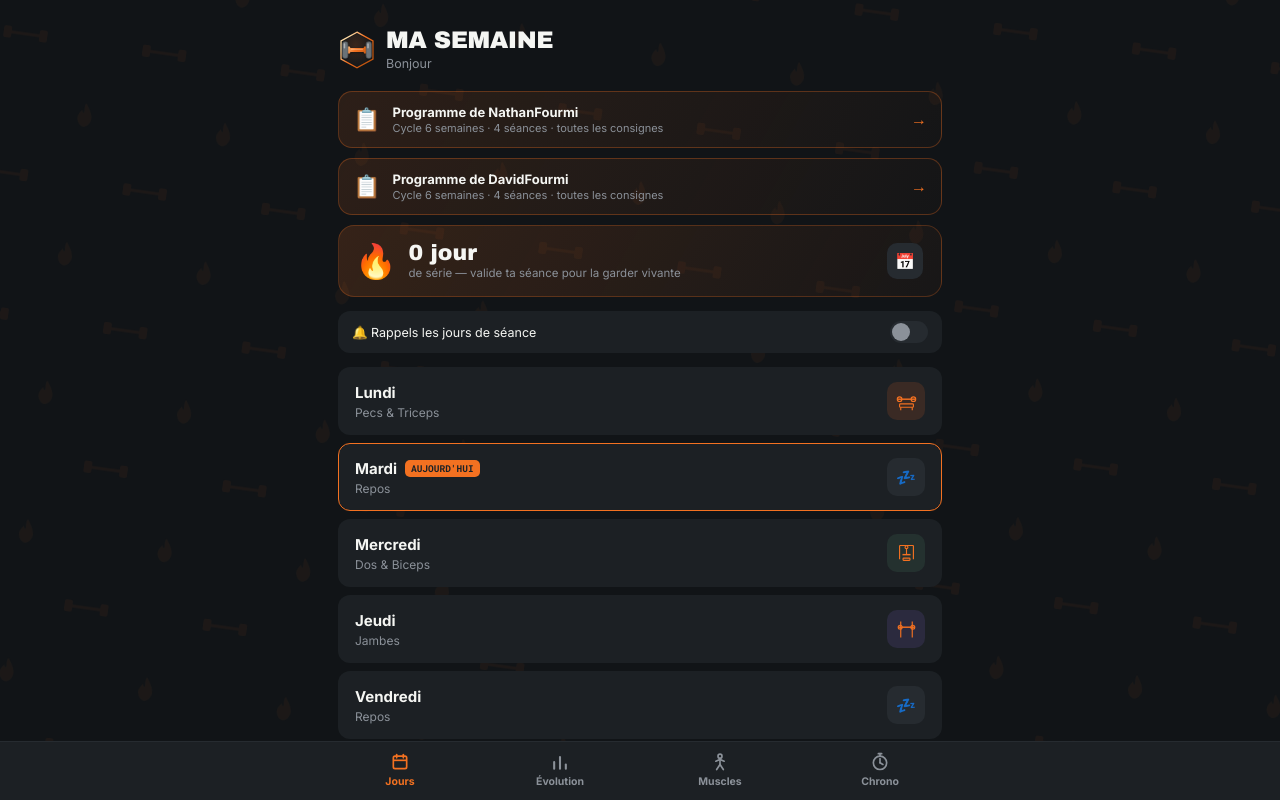
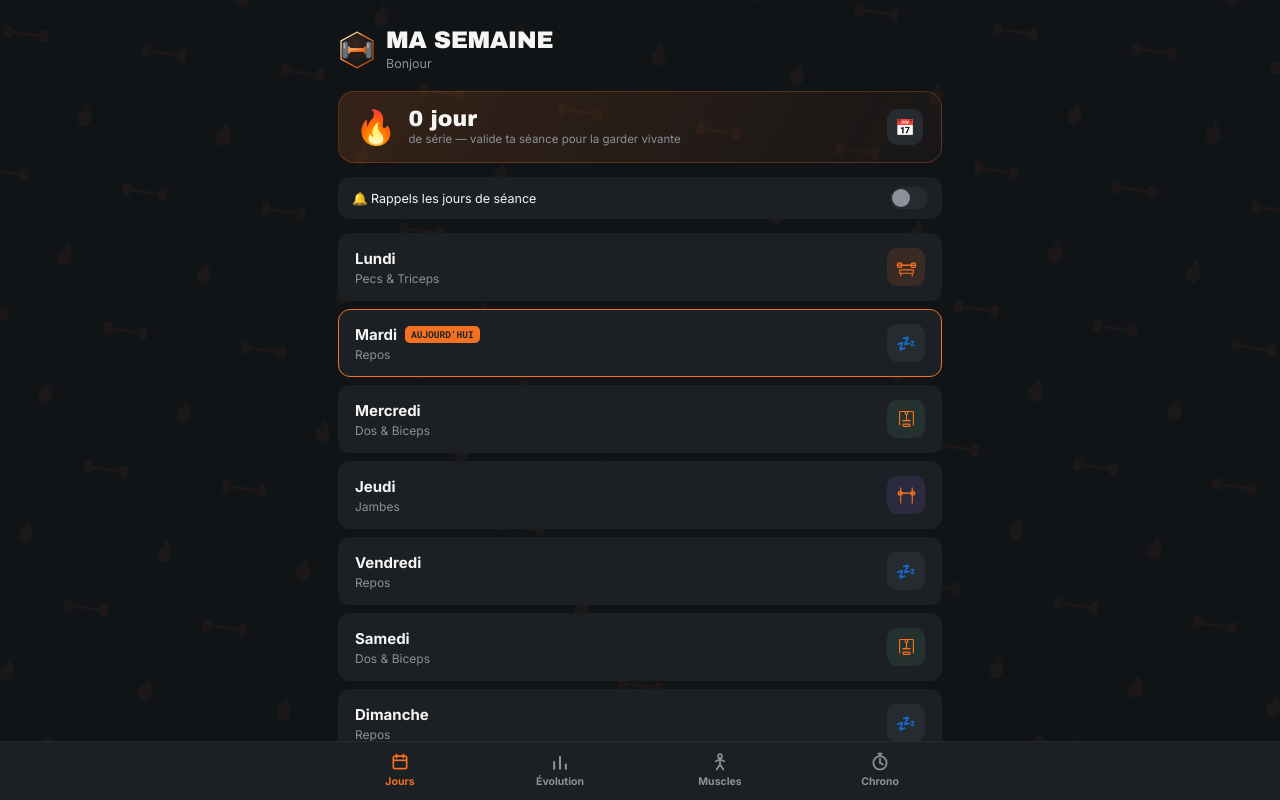
Before and after one commit to davidbdesk76-hash/sport, a React (Vite) app: page / in a window 1280 px wide. Shown: the top 800 px of the page. Built offline with nearby package versions, Linux system fonts and the light colour scheme.

Commit message:
Add files via upload

```diff
--- a/src/App.jsx
+++ b/src/App.jsx
@@ -2846,52 +2846,6 @@ function AccueilView({ program, today, streak, validatedDays, remindersEnabled,
         </div>
       )}
 
-      <button
-        onClick={onOpenNathan}
-        style={{
-          display: "flex",
-          alignItems: "center",
-          gap: 12,
-          border: "1px solid rgba(243,113,33,0.3)",
-          borderRadius: 14,
-          padding: "12px 14px",
-          marginBottom: 2,
-          background: "linear-gradient(120deg, rgba(243,113,33,0.12), rgba(243,113,33,0.02))",
-          cursor: "pointer",
-          textAlign: "left",
-        }}
-      >
-        <span style={{ fontSize: 22 }}>📋</span>
-        <div style={{ flex: 1 }}>
-          <div style={{ fontFamily: "Inter", fontWeight: 700, fontSize: 13, color: "var(--text)" }}>Programme de NathanFourmi</div>
-          <div style={{ fontFamily: "Inter", fontSize: 11, color: "var(--text-muted)", marginTop: 1 }}>Cycle 6 semaines · 4 séances · toutes les consignes</div>
-        </div>
-        <span style={{ color: "var(--accent)", fontSize: 16 }}>→</span>
-      </button>
-
-      <button
-        onClick={onOpenDavid}
-        style={{
-          display: "flex",
-          alignItems: "center",
-          gap: 12,
-          border: "1px solid rgba(243,113,33,0.3)",
-          borderRadius: 14,
-          padding: "12px 14px",
-          marginBottom: 2,
-          background: "linear-gradient(120deg, rgba(243,113,33,0.12), rgba(243,113,33,0.02))",
-          cursor: "pointer",
-          textAlign: "left",
-        }}
-      >
-        <span style={{ fontSize: 22 }}>📋</span>
-        <div style={{ flex: 1 }}>
-          <div style={{ fontFamily: "Inter", fontWeight: 700, fontSize: 13, color: "var(--text)" }}>Programme de DavidFourmi</div>
-          <div style={{ fontFamily: "Inter", fontSize: 11, color: "var(--text-muted)", marginTop: 1 }}>Cycle 6 semaines · 4 séances · toutes les consignes</div>
-        </div>
-        <span style={{ color: "var(--accent)", fontSize: 16 }}>→</span>
-      </button>
-
       <div
         style={{
           borderRadius: 16,
```
